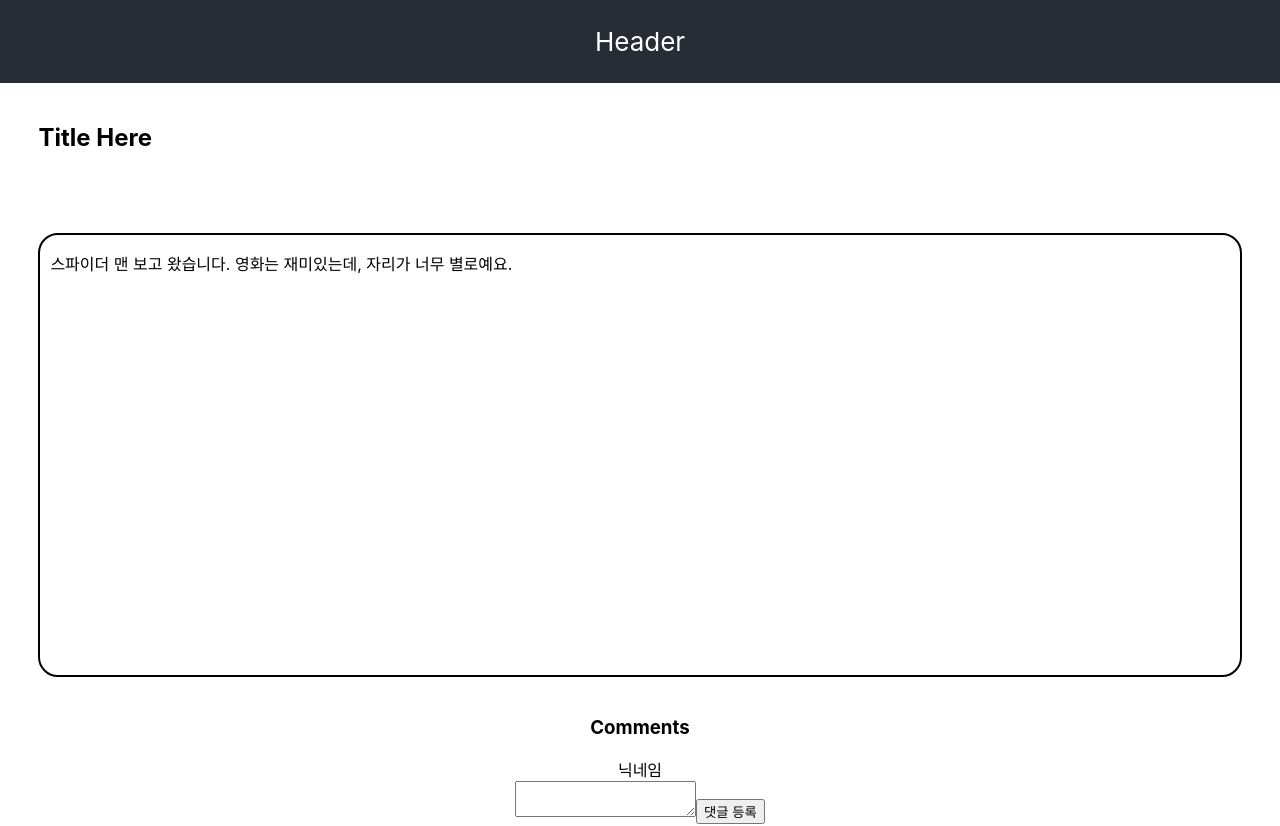
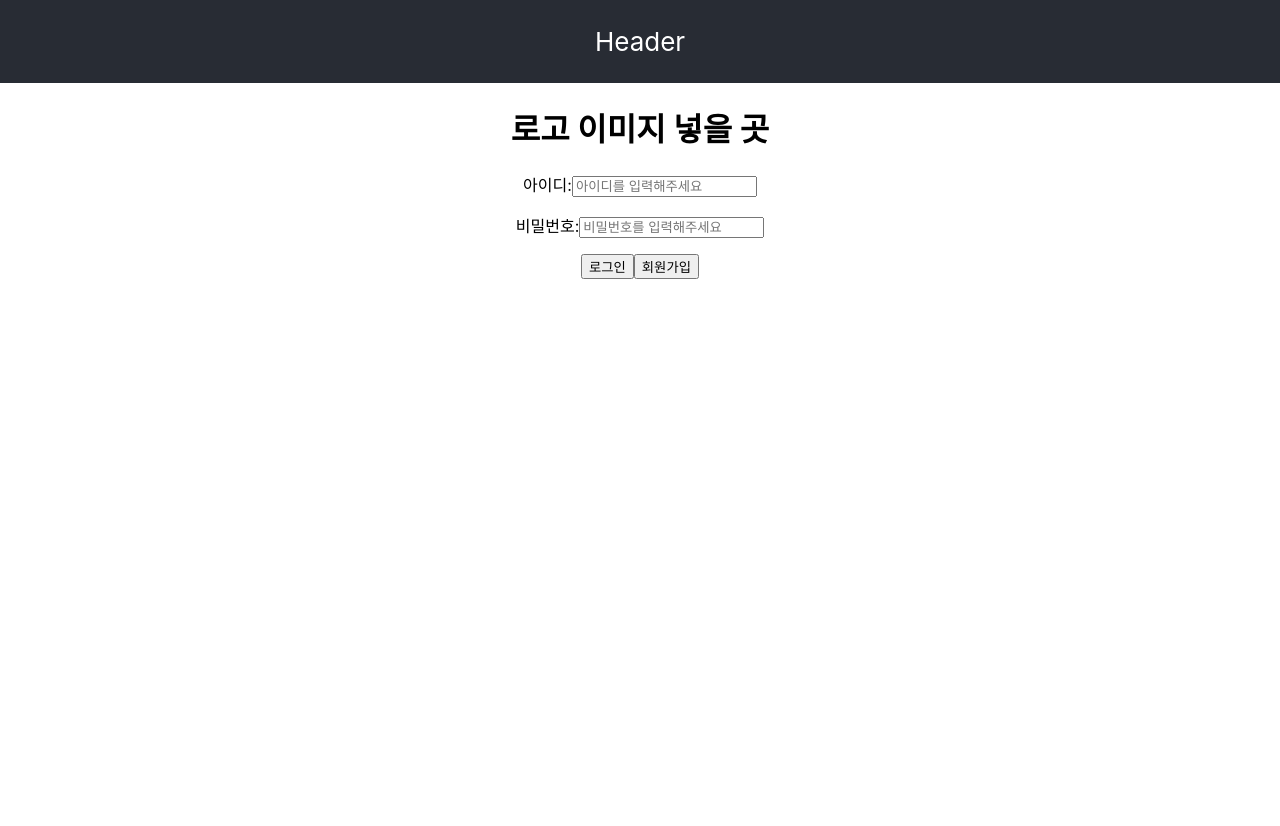
Before and after one commit to JeongIn37/SightBySight, a React (Create React App) app: page / in a window 1280 px wide. Shown: the top 826 px of the page. After the commit the page ends 800 px from the top, so only its background shows below. Built offline with nearby package versions, Linux system fonts and the light colour scheme.

Commit message:
Add: Hompage and link to sign up page

```diff
--- a/package.json
+++ b/package.json
@@ -8,7 +8,10 @@
     "@testing-library/user-event": "^13.5.0",
     "react": "^17.0.2",
     "react-dom": "^17.0.2",
+    "react-redux": "^7.2.6",
+    "react-router-dom": "^6.2.1",
     "react-scripts": "5.0.0",
+    "redux": "^4.1.2",
     "web-vitals": "^2.1.3"
   },
   "scripts": {
--- a/src/App.js
+++ b/src/App.js
@@ -1,6 +1,9 @@
-import logo from './logo.svg';
 import './App.css';
-import { Review } from './review/index.js'
+import { BrowserRouter as Router, Routes, Route } from 'react-router-dom';
+import { Review } from './review/index.js';
+import { Home } from './home/index.js';
+import { SignUp } from './signUp/index.js';
+
 
 
 function App() {
@@ -14,7 +17,12 @@ function App() {
       </header>
 
       <div>
-        <Review />
+        <Router>
+          <Routes>
+              <Route exact path='/' element={<Home />}></Route>
+              <Route path='/SignUp' element={<SignUp />} />
+          </Routes>
+        </Router>
       </div>
     </div>
   );
--- /dev/null
+++ b/src/home/Home.js
@@ -0,0 +1,31 @@
+import React, {Component} from 'react';
+import { Router, Routes, Route } from 'react-router-dom';
+import SignUpBtn from './SignUpBtn.js';
+import SignUp from '../signUp/signUp';
+
+function Home() {
+    return (
+        <div className='homepage'>
+            <div className='logoImg'>
+                <h1>로고 이미지 넣을 곳</h1>
+            </div>
+            <div className='login'>
+                <p>
+                    아이디:
+                    <input type="text" placeholder='아이디를 입력해주세요'/>
+                </p>
+                <p>
+                    비밀번호:
+                    <input type="text" placeholder='비밀번호를 입력해주세요'/>
+                </p>
+
+                <button>로그인</button>
+                <SignUpBtn />
+
+
+            </div>
+        </div>
+    )
+}
+
+export default Home;
--- /dev/null
+++ b/src/home/SignUpBtn.js
@@ -0,0 +1,12 @@
+import React from "react";
+import { Link } from "react-router-dom";
+
+function SignUpBtn() {
+    return(
+        <Link to='/SignUp'>
+            <button>회원가입</button>
+        </Link>
+    );
+}
+
+export default SignUpBtn;
--- /dev/null
+++ b/src/home/index.js
@@ -0,0 +1,2 @@
+export {default as Home} from './Home';
+export {default as SignUpBtn} from './SignUpBtn';
--- a/src/review/ReviewMain.js
+++ b/src/review/ReviewMain.js
@@ -45,7 +45,7 @@ class ReviewMain extends Component{
                 </div>
                 <br/>
                 <div className='ReviewParagraph'>
-                    <p>스파이더 맨 보고 왔습니다. 영화는 재미있는데, 자리가 너무 별로예요.</p>
+                    <p>스파이더 맨 보고 왔습니다. 영화는 재미있는데, 자리가 너무 별로예요. (시력 2.0 2.0 입니다)</p>
                 </div>
                 <br/>
                 <h3>Comments</h3>
--- /dev/null
+++ b/src/signUp/index.js
@@ -0,0 +1 @@
+export {default as SignUp} from './signUp';
--- /dev/null
+++ b/src/signUp/signUp.js
@@ -0,0 +1,19 @@
+import React, {Component} from 'react';
+
+class SignUp extends Component{
+    constructor(props){
+        super(props);
+    }
+
+
+    render(){
+
+        return (
+            <div>
+                <h2>'이름'에 오신 것을 환영합니다!</h2>
+            </div>
+        )
+    }
+}
+
+export default SignUp;
```
Also changed, not shown: src/index.js (+7 -1 lines), 1 other file (tests, documents, lock files or other folders).
